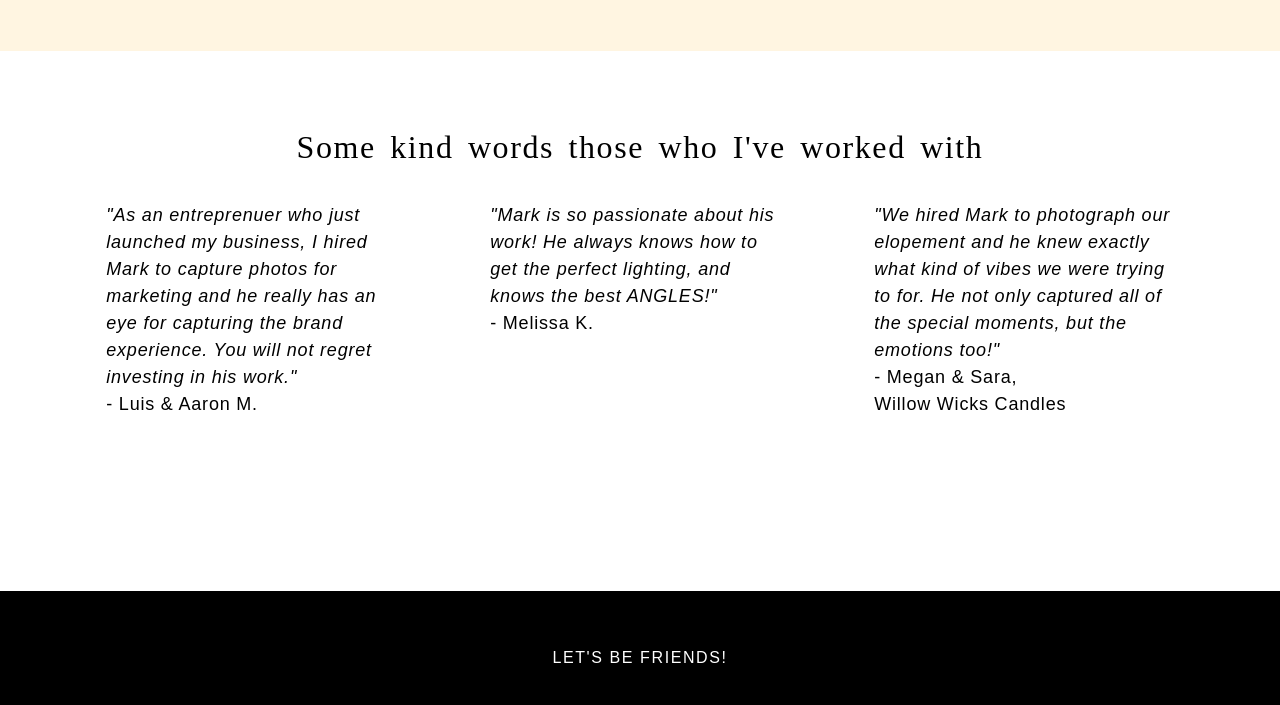
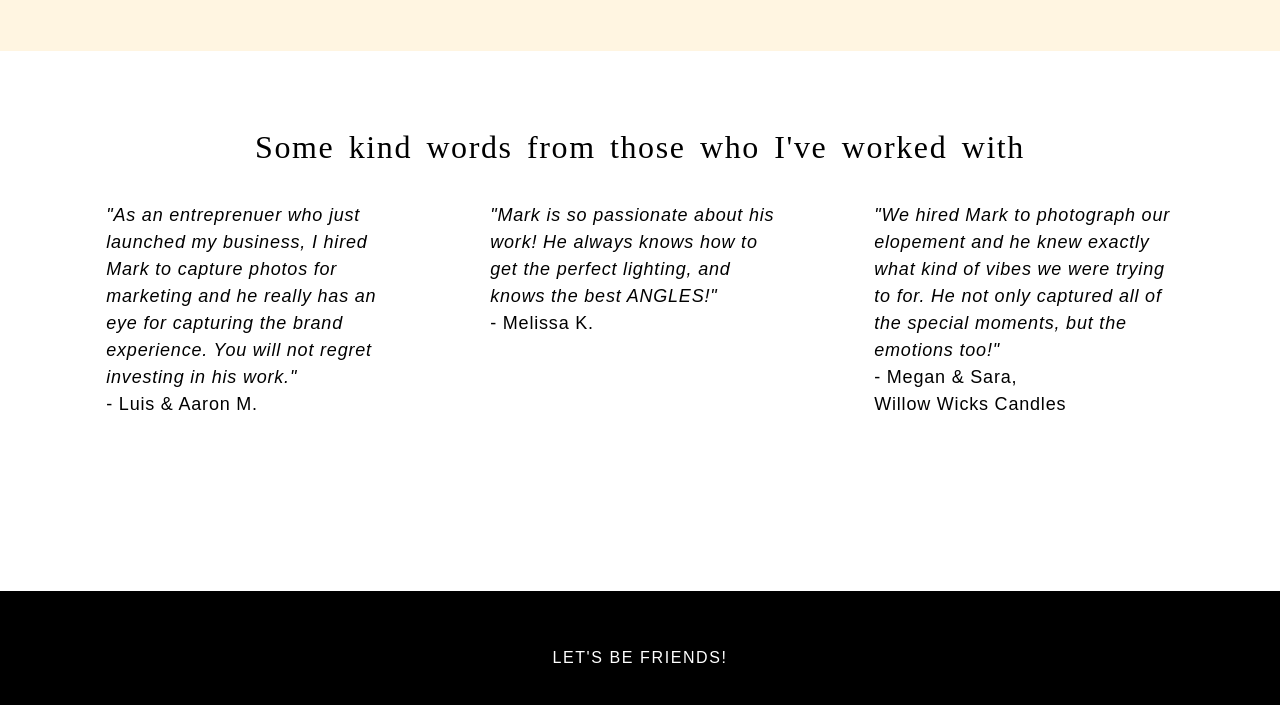
Before and after one commit to markamarzan/flexbox-business-site, a plain HTML site: page index.html in a window 1280 px wide. Shown: the part 2500-3205 px from the top of the page. Drawn offline with Linux system fonts and the light colour scheme; a web font is replaced by a local one.

Commit message:
Fix typo on line 104

```diff
--- a/index.html
+++ b/index.html
@@ -101,7 +101,7 @@
       </div>
       <!--Testimonials-->
       <div class="testimonials">
-        <h3>Some kind words those who I've worked with</h3>
+        <h3>Some kind words from those who I've worked with</h3>
         <div class="center">
           <div class="testimonial">
             <span class="quote">"As an entreprenuer who just launched my business, I hired Mark to capture photos for marketing and he really has an eye for capturing the brand experience. You will not regret investing in his work."</span><br>
```
